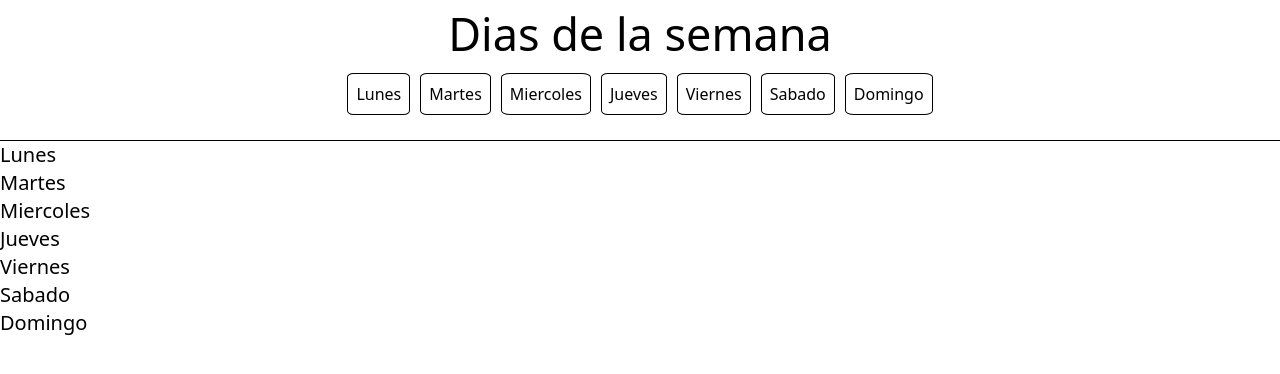
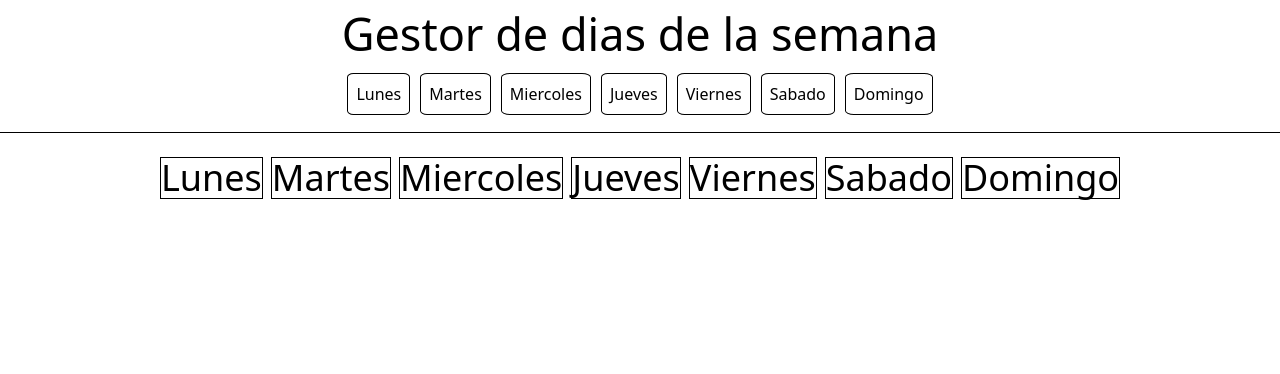
Before and after one commit to GaugeZich/Parcial1-FrontEnd, a Vue app: page / in a window 1280 px wide. Shown: the top 374 px of the page. Built offline with nearby package versions, Linux system fonts and the light colour scheme.

Commit message:
Subo estilos y reactividad. Finalización del recuperatorio

```diff
--- a/src/components/DayCard.vue
+++ b/src/components/DayCard.vue
@@ -10,11 +10,17 @@ const classSelected: string = 'bg-blue-500 text-gray-50'
 </script>
 
 <template>
-    <div class="text-xl font-medium text-black" :class="{
+    <div class="text-4xl font-medium text-black m-1 mt-6" :class="{
         [classSelected]: diaSeleccionado.selected === true
-    }">{{ diaSeleccionado.name }}</div>
+    }">
+    <p>{{ diaSeleccionado.name }}</p>
+    </div>
+
 </template>
 
 <style scoped>
-
+p{
+    text-align: center;
+    border-width: 1px;
+}
 </style>
--- a/src/components/DayManager.vue
+++ b/src/components/DayManager.vue
@@ -44,7 +44,8 @@ const dias: WeekDay[] = [
 
 const diaSelected = ref<(WeekDay[])>([...dias])
 
-const classSelected: string = 'bg-blue-500 text-gray-50'
+const classSelected: string = 'bg-blue-500 text-gray-50 hover:bg-blue-600'
+const classHoverUnselected: string = 'hover:bg-gray-100'
 
 const SeleccionarDia = (dia: number):void => {
     diaSelected.value.forEach(element => {
@@ -59,20 +60,21 @@ const SeleccionarDia = (dia: number):void => {
 </script>
 
 <template>
-    <div class="container">
+    <div class="container items-center">
         <div class="title">
-            <h1>Dias de la semana</h1>
+            <h1>Gestor de dias de la semana</h1>
         </div>
-        <div class="botones">
+        <div class="flex place-content-center flex-wrap mb-3">
             <button v-for="diaSeleccionado in diaSelected"
             :class="{
-                [classSelected]: diaSeleccionado.selected === true
+                [classSelected]: diaSeleccionado.selected === true,
+                [classHoverUnselected]: diaSeleccionado.selected === false
             }"
             @click="SeleccionarDia(diaSeleccionado.id)"
             >{{ diaSeleccionado.name }}</button>
         </div>
         <hr>
-        <div class="cards">
+        <div class="flex place-content-center flex-wrap">
             <DayCard v-for="diaSeleccionado in diaSelected" :diaSeleccionado></DayCard>
         </div>
     </div>
@@ -82,12 +84,6 @@ const SeleccionarDia = (dia: number):void => {
 .title{
     justify-content: center;
     display: flex;
-}
-
-.botones{
-    justify-content: center;
-    display: flex;
-    margin-bottom: 20px;
 }
 
 button{
```
